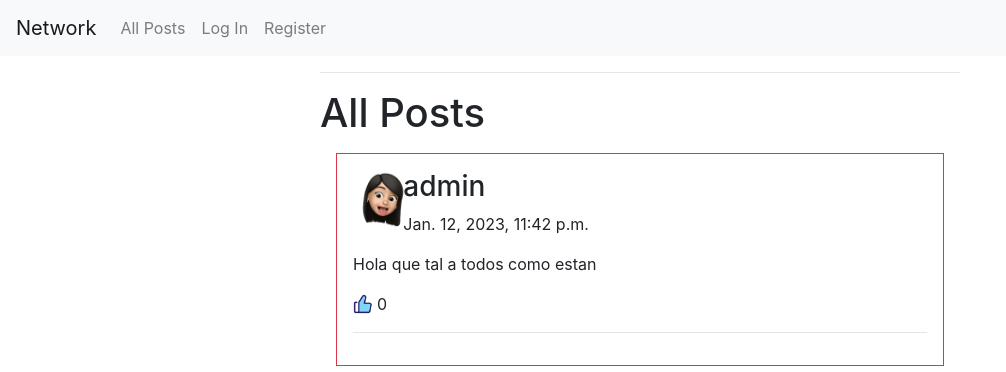
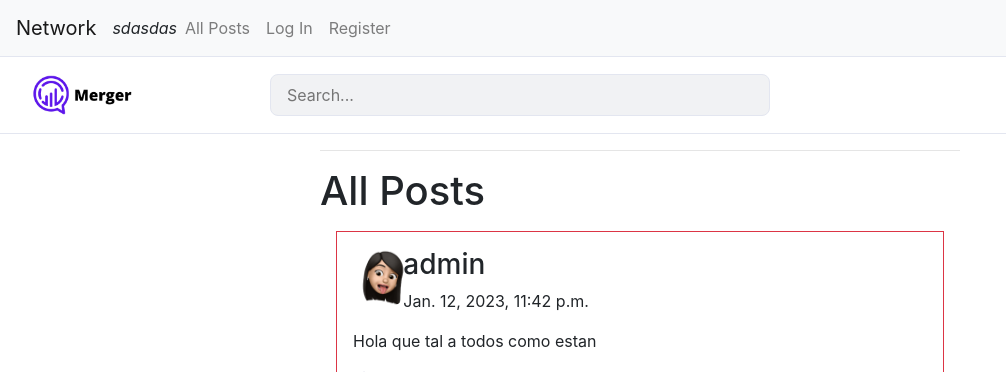
Before and after one commit to AlejandroFerrera/Network, a Django app: page / in a window 1280 px wide. Shown: the top 372 px of the page, without its empty margins (0-1006 px from the left). Run offline with Django 3.2, Linux system fonts and the light colour scheme; data comes from the database, SQL or seed files in the repository; both versions use the stored data as it was after the commit; some libraries are stand-ins or nearby versions.

Commit message:
Agregar nuevo navbar

```diff
--- /dev/null
+++ b/network/static/network/styles_nav_bar.css
@@ -0,0 +1,36 @@
+#logo {
+    object-fit: contain;
+    width: 100px;
+    height: 50px;
+}
+
+nav {
+    background-color: #fff;
+    border-bottom: 1px solid #e3e6f0;
+    padding: 0.8rem 2rem;
+    display: flex;
+    justify-content: space-between;
+    align-items: center;
+}
+
+.search-bar {
+    width: 100%;
+    max-width: 500px;
+    border: 1px solid #e3e6f0;
+    border-radius: 0.5rem;
+    padding: 0.5rem 1rem;
+    display: flex;
+    align-items: center;
+    background-color: #f1f2f4;
+    width: 500px;
+}
+
+.search-icon {
+    width: 20px;
+    height: 20px;
+}
+
+#message-icon {
+    color: #343434;
+    size: 100px;
+}
--- a/network/templates/network/layout.html
+++ b/network/templates/network/layout.html
@@ -32,6 +32,8 @@
   <body>
     <nav class="navbar navbar-expand-lg navbar-light bg-light">
       <a class="navbar-brand" href="#">Network</a>
+      <i class="fa-solid fa-user-chef">sdasdas</i> <!-- uses solid style -->
+      <i class="fa-solid fa-user-chef"></i> <!-- uses solid style -->
 
       <div>
         <ul class="navbar-nav mr-auto">
@@ -64,6 +66,9 @@
       </div>
     </nav>
 
+    {% include 'network/nav_bar.html' %}
+
+
     <div class="body">{% block body %} {% endblock %}</div>
   </body>
 </html>
--- /dev/null
+++ b/network/templates/network/nav_bar.html
@@ -0,0 +1,27 @@
+{% load static %}
+
+<head>
+    <link rel="stylesheet" href="{% static 'network/styles_nav_bar.css' %}">
+</head>
+<nav>
+    <div class="logo">
+        <img src="../../static/network/Merger.png" alt="logo" id="logo">
+    </div>
+
+    <form>
+        <input type="text" placeholder="Search..." id="search-bar" class="search-bar">
+    </form>
+
+    <div class="language-dropbox">
+
+    </div>
+
+    <div class="interact-session">
+        <i class="fa-solid fa-comments fa-lg p-3" id="message-icon"></i>
+        <i class="fa-solid fa-bell fa-lg p-3" id="bell-icon"></i>
+    </div>
+    <div class="user-menu">
+        {{ user.username }}
+        <i class="fa-solid fa-user fa-lg" id="user-icon"></i>
+    </div>
+</nav>
```
Also changed, not shown: db.sqlite3, network/static/network/Merger.png (added), network/static/network/magnifying-glass-solid.svg (added), 1 other file.
